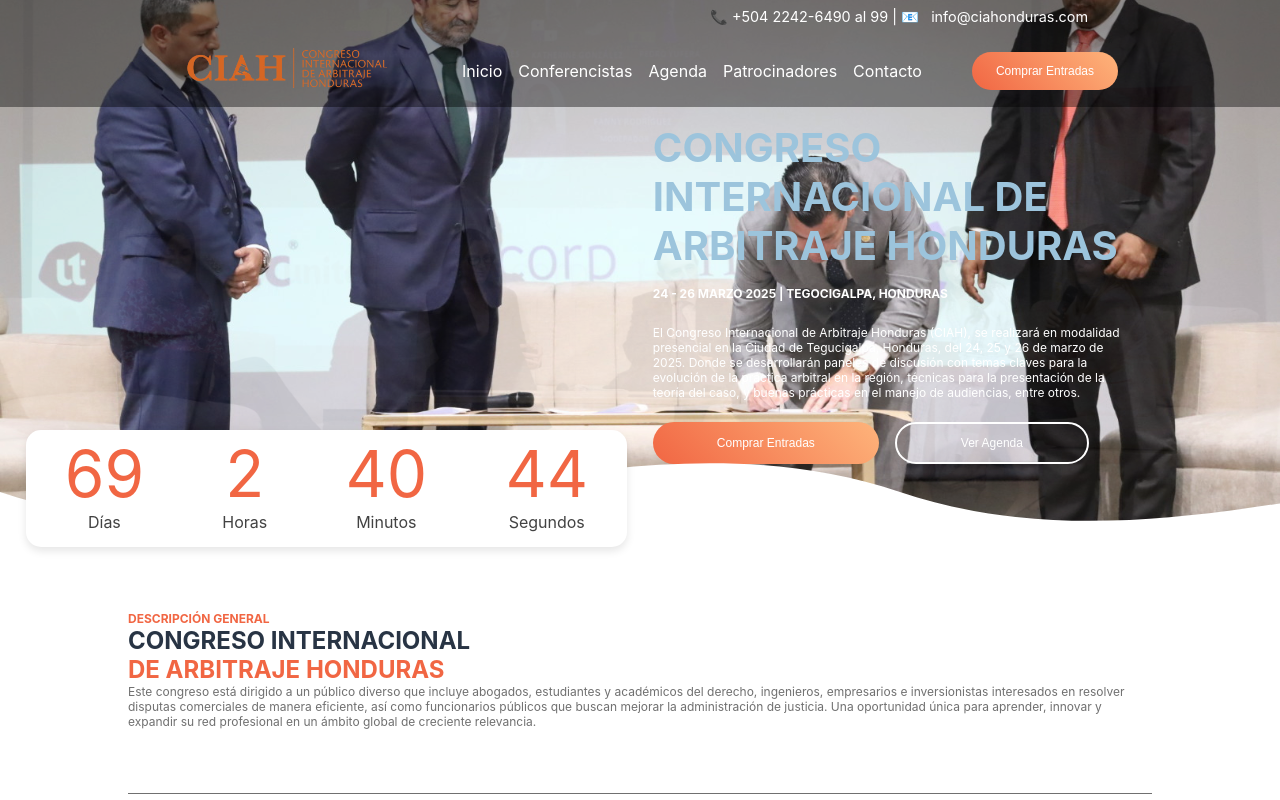
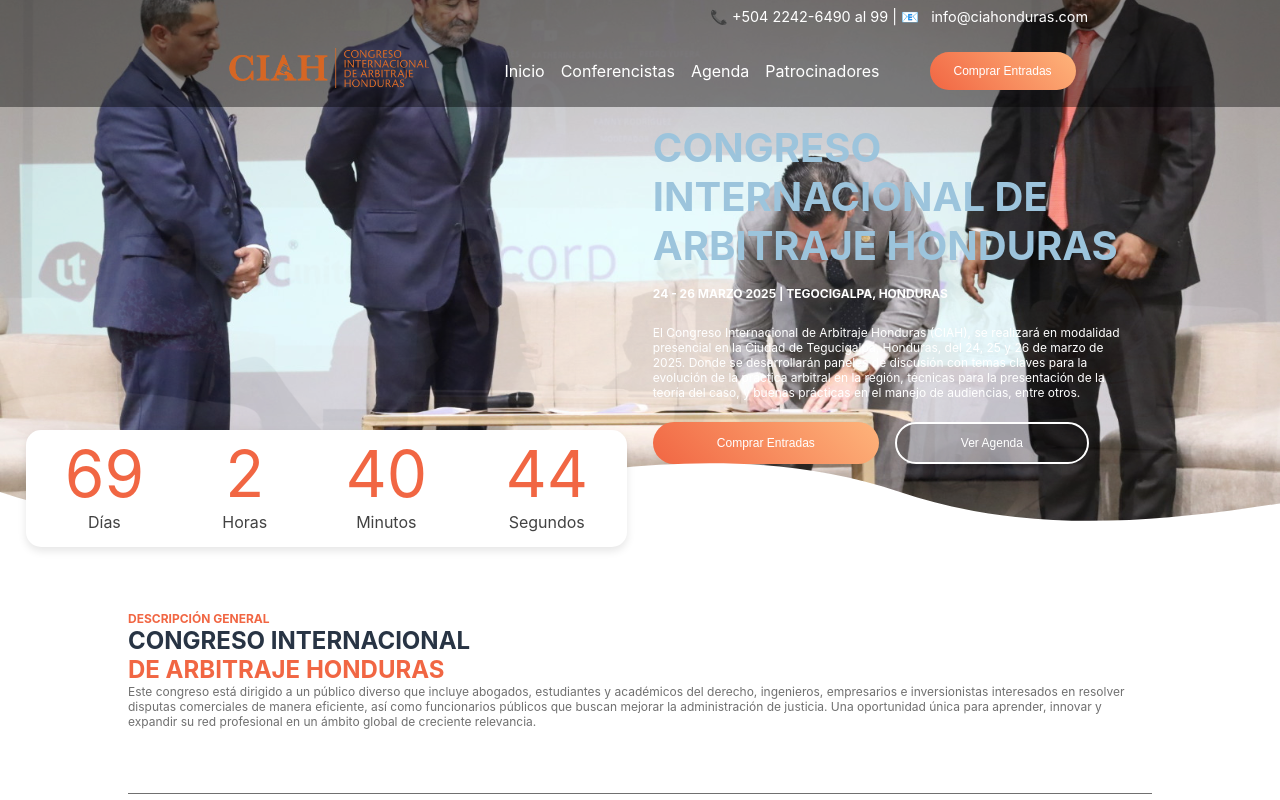
Before and after one commit to diazbetancur/appland-event, an Angular app: page / in a window 1280 px wide. Shown: the top 800 px of the page. Built offline with nearby package versions, Linux system fonts and the light colour scheme.

Commit message:
update button

```diff
--- a/src/app/features/componets/banner/banner.component.scss
+++ b/src/app/features/componets/banner/banner.component.scss
@@ -42,13 +42,13 @@
   font-size: 2.5rem;
   margin-bottom: 0.25rem;
   color: #9cc4dc;
-  padding-right: 15%;
+  margin-right: 15%;
 }
 
 .banner .right-column p {
   font-size: 0.75rem;
   color: #fff;
-  padding-right: 20%;
+  margin-right: 20%;
 }
 
 .banner .right-column .buttons {
@@ -65,6 +65,7 @@
 .banner .right-column .buttons .secondary-button {
   padding-left: 4rem;
   padding-right: 4rem;
+  background-color: rgba(0, 0, 0, 0.212);
 }
 
 @media (max-width: 768px) {
--- a/src/app/features/componets/menu/menu.config.ts
+++ b/src/app/features/componets/menu/menu.config.ts
@@ -19,10 +19,10 @@
         title: 'Patrocinadores',
         target: 'sponsors',
       },
-      {
-        title: 'Contacto',
-        target: 'contact',
-      },
     ],
   },
+  borrar: {
+    title: 'Contacto',
+    target: 'contact',
+  },
 });
```
